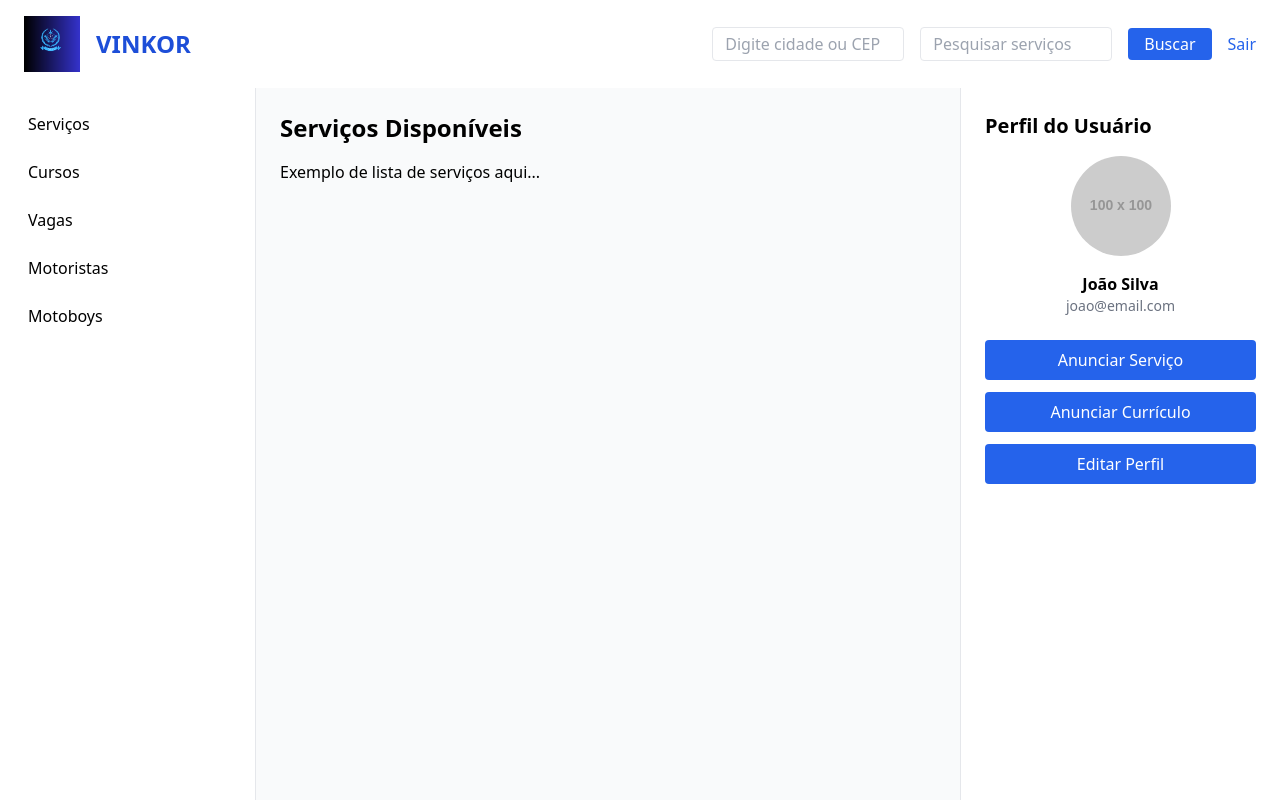
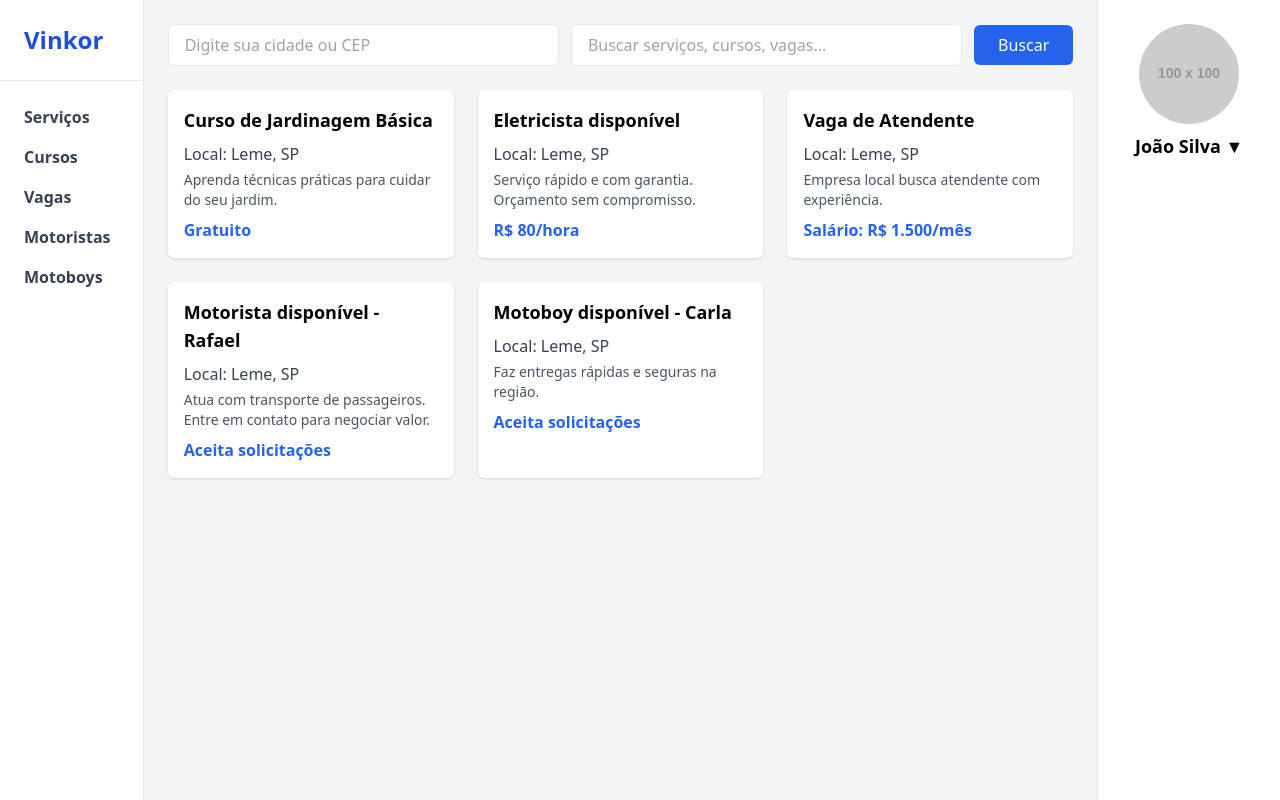
Before and after one commit to ronaldlima90/Vinkor, a plain HTML site: page dashboard.html in a window 1280 px wide. Drawn offline with nearby package versions, Linux system fonts and the light colour scheme; placeholder pictures from the web are drawn by us.

Commit message:
Update dashboard.html

```diff
--- a/dashboard.html
+++ b/dashboard.html
@@ -1,223 +1,170 @@
 <!DOCTYPE html>
-<html lang="pt-BR" class="h-full bg-gray-100">
+<html lang="pt-BR" class="scroll-smooth">
 <head>
   <meta charset="UTF-8" />
   <meta name="viewport" content="width=device-width, initial-scale=1" />
-  <title>Dashboard Vinkor</title>
+  <title>Vinkor Dashboard</title>
   <script src="https://cdn.tailwindcss.com"></script>
 </head>
-<body class="h-full flex flex-col">
-  <!-- Navbar -->
-  <header class="bg-white shadow flex items-center justify-between px-6 py-4">
-    <div class="flex items-center space-x-4">
-      <img src="/VINKOR.png" alt="Vinkor Logo" class="w-14" />
-      <h1 class="text-2xl font-bold text-blue-700">VINKOR</h1>
+<body class="bg-gray-100 flex h-screen overflow-hidden">
+
+  <!-- Barra lateral esquerda -->
+  <nav class="w-64 bg-white border-r flex flex-col">
+    <div class="p-6 border-b">
+      <h1 class="text-2xl font-bold text-blue-700">Vinkor</h1>
     </div>
-    <div class="flex items-center space-x-4">
-      <input
-        type="text"
-        placeholder="Digite cidade ou CEP"
-        id="locationInput"
-        class="border rounded px-3 py-1 w-48"
-      />
-      <input
-        type="text"
-        placeholder="Pesquisar serviços"
-        id="searchInput"
-        class="border rounded px-3 py-1 w-48"
-      />
-      <button
-        id="searchBtn"
-        class="bg-blue-600 text-white px-4 py-1 rounded hover:bg-blue-700 transition"
-      >
-        Buscar
-      </button>
-      <button id="logoutBtn" class="text-blue-600 hover:underline">Sair</button>
-    </div>
-  </header>
-
-  <div class="flex flex-1 overflow-hidden">
-    <!-- Sidebar esquerda -->
-    <nav class="w-64 bg-white border-r overflow-y-auto">
-      <ul class="space-y-2 p-4">
+    <ul class="flex-grow p-6 space-y-4 text-gray-700">
       <li>
-          <button
-            class="w-full text-left px-3 py-2 rounded hover:bg-blue-100"
-            onclick="showCategory('servicos')"
-          >
-            Serviços
-          </button>
+        <button class="w-full text-left hover:text-blue-600 font-semibold">Serviços</button>
       </li>
       <li>
-          <button
-            class="w-full text-left px-3 py-2 rounded hover:bg-blue-100"
-            onclick="showCategory('cursos')"
-          >
-            Cursos
-          </button>
+        <button class="w-full text-left hover:text-blue-600 font-semibold">Cursos</button>
       </li>
       <li>
-          <button
-            class="w-full text-left px-3 py-2 rounded hover:bg-blue-100"
-            onclick="showCategory('vagas')"
-          >
-            Vagas
-          </button>
+        <button class="w-full text-left hover:text-blue-600 font-semibold">Vagas</button>
       </li>
       <li>
-          <button
-            class="w-full text-left px-3 py-2 rounded hover:bg-blue-100"
-            onclick="showCategory('motoristas')"
-          >
-            Motoristas
-          </button>
+        <button class="w-full text-left hover:text-blue-600 font-semibold">Motoristas</button>
       </li>
       <li>
-          <button
-            class="w-full text-left px-3 py-2 rounded hover:bg-blue-100"
-            onclick="showCategory('motoboys')"
-          >
-            Motoboys
-          </button>
+        <button class="w-full text-left hover:text-blue-600 font-semibold">Motoboys</button>
       </li>
     </ul>
   </nav>
 
-    <!-- Conteúdo principal central -->
-    <main class="flex-1 overflow-y-auto p-6 bg-gray-50">
-      <!-- Serviços -->
-      <section id="servicos" class="category-section hidden">
-        <h2 class="text-2xl font-semibold mb-4">Serviços Disponíveis</h2>
-        <p>Exemplo de lista de serviços aqui...</p>
-      </section>
-
-      <!-- Cursos -->
-      <section id="cursos" class="category-section hidden">
-        <h2 class="text-2xl font-semibold mb-4">Cursos Disponíveis</h2>
-        <p>Exemplo de lista de cursos aqui...</p>
-      </section>
-
-      <!-- Vagas -->
-      <section id="vagas" class="category-section hidden">
-        <h2 class="text-2xl font-semibold mb-4">Vagas de Emprego</h2>
-        <p>Exemplo de lista de vagas aqui...</p>
-      </section>
-
-      <!-- Motoristas -->
-      <section id="motoristas" class="category-section hidden">
-        <h2 class="text-2xl font-semibold mb-6">Motoristas Disponíveis</h2>
-        <div class="space-y-4">
-          <div class="bg-white p-4 rounded shadow flex justify-between items-center">
-            <div>
-              <p class="font-bold text-lg">Rafael</p>
-              <p class="text-green-600 font-semibold">Disponível</p>
-            </div>
+  <!-- Conteúdo central -->
+  <main class="flex-grow p-6 overflow-y-auto">
+    <!-- Barra de pesquisa com CEP/cidade -->
+    <div class="mb-6 flex flex-col sm:flex-row sm:items-center gap-3">
+      <input
+        type="text"
+        placeholder="Digite sua cidade ou CEP"
+        class="flex-grow px-4 py-2 border rounded-md focus:outline-none focus:ring-2 focus:ring-blue-600"
+        id="locationInput"
+      />
+      <input
+        type="text"
+        placeholder="Buscar serviços, cursos, vagas..."
+        class="flex-grow px-4 py-2 border rounded-md focus:outline-none focus:ring-2 focus:ring-blue-600"
+        id="searchInput"
+      />
       <button
-              class="bg-blue-600 text-white px-4 py-2 rounded hover:bg-blue-700 transition"
-              onclick="solicitarServico('Rafael')"
+        onclick="filterAnnouncements()"
+        class="px-6 py-2 bg-blue-600 text-white rounded-md hover:bg-blue-700 transition"
       >
-              Solicitar
+        Buscar
       </button>
     </div>
-          <div class="bg-white p-4 rounded shadow flex justify-between items-center">
-            <div>
-              <p class="font-bold text-lg">Carla</p>
-              <p class="text-green-600 font-semibold">Disponível</p>
-            </div>
-            <button
-              class="bg-blue-600 text-white px-4 py-2 rounded hover:bg-blue-700 transition"
-              onclick="solicitarServico('Carla')"
-            >
-              Solicitar
-            </button>
-          </div>
-        </div>
-      </section>
 
-      <!-- Motoboys -->
-      <section id="motoboys" class="category-section hidden">
-        <h2 class="text-2xl font-semibold mb-6">Motoboys Disponíveis</h2>
-        <div class="space-y-4">
-          <div class="bg-white p-4 rounded shadow flex justify-between items-center">
-            <div>
-              <p class="font-bold text-lg">João</p>
-              <p class="text-green-600 font-semibold">Disponível</p>
-            </div>
-            <button
-              class="bg-blue-600 text-white px-4 py-2 rounded hover:bg-blue-700 transition"
-              onclick="solicitarServico('João')"
-            >
-              Solicitar
-            </button>
-          </div>
-          <div class="bg-white p-4 rounded shadow flex justify-between items-center">
-            <div>
-              <p class="font-bold text-lg">Maria</p>
-              <p class="text-green-600 font-semibold">Disponível</p>
-            </div>
-            <button
-              class="bg-blue-600 text-white px-4 py-2 rounded hover:bg-blue-700 transition"
-              onclick="solicitarServico('Maria')"
-            >
-              Solicitar
-            </button>
-          </div>
-        </div>
+    <!-- Anúncios fakes -->
+    <section id="announcements" class="grid grid-cols-1 md:grid-cols-2 lg:grid-cols-3 gap-6">
+      <!-- Exemplo de anúncio -->
+      <article class="bg-white p-4 rounded-md shadow hover:shadow-lg transition">
+        <h3 class="font-bold text-lg mb-2">Curso de Jardinagem Básica</h3>
+        <p class="text-gray-700 mb-1">Local: Leme, SP</p>
+        <p class="text-gray-600 text-sm mb-2">Aprenda técnicas práticas para cuidar do seu jardim.</p>
+        <p class="text-blue-600 font-semibold">Gratuito</p>
+      </article>
+
+      <article class="bg-white p-4 rounded-md shadow hover:shadow-lg transition">
+        <h3 class="font-bold text-lg mb-2">Eletricista disponível</h3>
+        <p class="text-gray-700 mb-1">Local: Leme, SP</p>
+        <p class="text-gray-600 text-sm mb-2">Serviço rápido e com garantia. Orçamento sem compromisso.</p>
+        <p class="text-blue-600 font-semibold">R$ 80/hora</p>
+      </article>
+
+      <article class="bg-white p-4 rounded-md shadow hover:shadow-lg transition">
+        <h3 class="font-bold text-lg mb-2">Vaga de Atendente</h3>
+        <p class="text-gray-700 mb-1">Local: Leme, SP</p>
+        <p class="text-gray-600 text-sm mb-2">Empresa local busca atendente com experiência.</p>
+        <p class="text-blue-600 font-semibold">Salário: R$ 1.500/mês</p>
+      </article>
+
+      <article class="bg-white p-4 rounded-md shadow hover:shadow-lg transition">
+        <h3 class="font-bold text-lg mb-2">Motorista disponível - Rafael</h3>
+        <p class="text-gray-700 mb-1">Local: Leme, SP</p>
+        <p class="text-gray-600 text-sm mb-2">Atua com transporte de passageiros. Entre em contato para negociar valor.</p>
+        <p class="text-blue-600 font-semibold">Aceita solicitações</p>
+      </article>
+
+      <article class="bg-white p-4 rounded-md shadow hover:shadow-lg transition">
+        <h3 class="font-bold text-lg mb-2">Motoboy disponível - Carla</h3>
+        <p class="text-gray-700 mb-1">Local: Leme, SP</p>
+        <p class="text-gray-600 text-sm mb-2">Faz entregas rápidas e seguras na região.</p>
+        <p class="text-blue-600 font-semibold">Aceita solicitações</p>
+      </article>
     </section>
   </main>
 
   <!-- Perfil lateral direita -->
-    <aside class="w-80 bg-white border-l p-6 overflow-y-auto">
-      <h2 class="text-xl font-semibold mb-4">Perfil do Usuário</h2>
-      <div class="mb-6">
+  <aside
+    class="w-72 bg-white border-l p-6 overflow-y-auto relative hidden sm:flex flex-col"
+  >
+    <div
+      id="profileHeader"
+      class="cursor-pointer flex flex-col items-center select-none"
+      onclick="toggleProfileMenu()"
+    >
       <img
         src="https://via.placeholder.com/100"
         alt="Foto do usuário"
-          class="rounded-full mx-auto mb-4"
+        class="rounded-full mb-2"
       />
-        <p class="text-center font-bold">João Silva</p>
-        <p class="text-center text-gray-500 text-sm">joao@email.com</p>
+      <p id="userName" class="font-bold text-lg">João Silva ▼</p>
     </div>
-      <div class="space-y-3">
-        <button class="w-full bg-blue-600 text-white py-2 rounded hover:bg-blue-700 transition">
+
+    <div
+      id="profileMenu"
+      class="mt-4 space-y-3 hidden"
+    >
+      <button
+        class="w-full bg-blue-600 text-white py-2 rounded hover:bg-blue-700 transition"
+      >
         Anunciar Serviço
       </button>
-        <button class="w-full bg-blue-600 text-white py-2 rounded hover:bg-blue-700 transition">
+      <button
+        class="w-full bg-blue-600 text-white py-2 rounded hover:bg-blue-700 transition"
+      >
         Anunciar Currículo
       </button>
-        <button class="w-full bg-blue-600 text-white py-2 rounded hover:bg-blue-700 transition">
+      <button
+        class="w-full bg-blue-600 text-white py-2 rounded hover:bg-blue-700 transition"
+      >
         Editar Perfil
       </button>
     </div>
   </aside>
-  </div>
 
   <script>
-    function showCategory(category) {
-      document.querySelectorAll('.category-section').forEach((section) => {
-        section.classList.add('hidden');
-      });
-      const selectedSection = document.getElementById(category);
-      if (selectedSection) selectedSection.classList.remove('hidden');
+    function toggleProfileMenu() {
+      const menu = document.getElementById('profileMenu');
+      menu.classList.toggle('hidden');
+      const userName = document.getElementById('userName');
+      if (menu.classList.contains('hidden')) {
+        userName.textContent = 'João Silva ▼';
+      } else {
+        userName.textContent = 'João Silva ▲';
+      }
     }
 
-    // Mostrar 'Serviços' por padrão
-    showCategory('servicos');
+    function filterAnnouncements() {
+      const location = document.getElementById('locationInput').value.toLowerCase();
+      const search = document.getElementById('searchInput').value.toLowerCase();
+      const announcements = document.querySelectorAll('#announcements article');
 
-    function solicitarServico(nome) {
-      alert(`Pedido enviado para o ${nome}. Aguarde o contato para combinar o valor.`);
+      announcements.forEach(art => {
+        const text = art.textContent.toLowerCase();
+        // Mostra só se contém cidade/cep + termo buscado (ou só um deles se o outro for vazio)
+        const matchLocation = location ? text.includes(location) : true;
+        const matchSearch = search ? text.includes(search) : true;
+
+        if (matchLocation && matchSearch) {
+          art.style.display = '';
+        } else {
+          art.style.display = 'none';
         }
-
-    document.getElementById('logoutBtn').addEventListener('click', () => {
-      alert('Logout realizado (simulado).');
-      // Aqui você pode redirecionar para página de login, por exemplo
       });
-
-    document.getElementById('searchBtn').addEventListener('click', () => {
-      const location = document.getElementById('locationInput').value.trim();
-      const search = document.getElementById('searchInput').value.trim();
-      alert(`Buscando por "${search}" na região "${location}" (simulado).`);
-    });
+    }
   </script>
 </body>
 </html>
```
Lines whose indentation alone changed are shown as unchanged.
